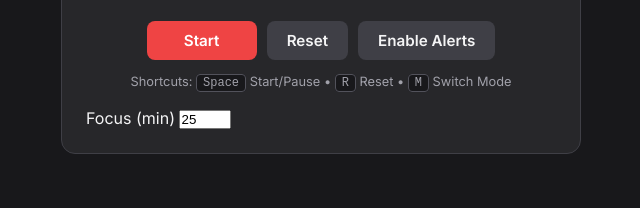
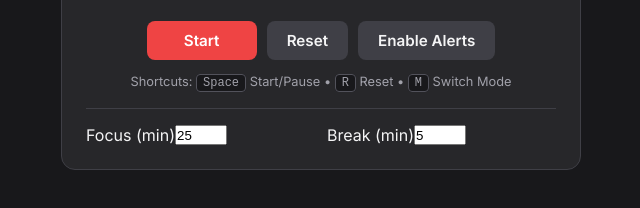
Before and after one commit to tensorGT/study-timer-pomodoro, a plain HTML site: page index.html in a window 1280 px wide. Shown: the part 340-548 px from the top of the page, without its empty margins (319-959 px from the left). Drawn offline with Linux system fonts and the light colour scheme.

```diff
--- a/index.html
+++ b/index.html
@@ -42,3 +42,6 @@
           Focus (min)
           <input type="number" id="work-mins" min="1" max="90" value="25">
         </label>
+        <label>
+          Break (min)
+          <input type="number" id="break-mins" min="1" max="45" value="5">
--- a/style.css
+++ b/style.css
@@ -163,3 +163,14 @@ kbd {
   padding: 1px 6px;
   font-size: 0.75rem;
 }
+
+.settings-row {
+  display: grid;
+  grid-template-columns: 1fr 1fr;
+  gap: 12px;
+  border-top: 1px solid #3f3f46;
+  padding-top: 16px;
+}
+
+.settings-row label {
+  display: flex;
```
Also changed, not shown: app.js (+9 -0 lines), 1 other file.
